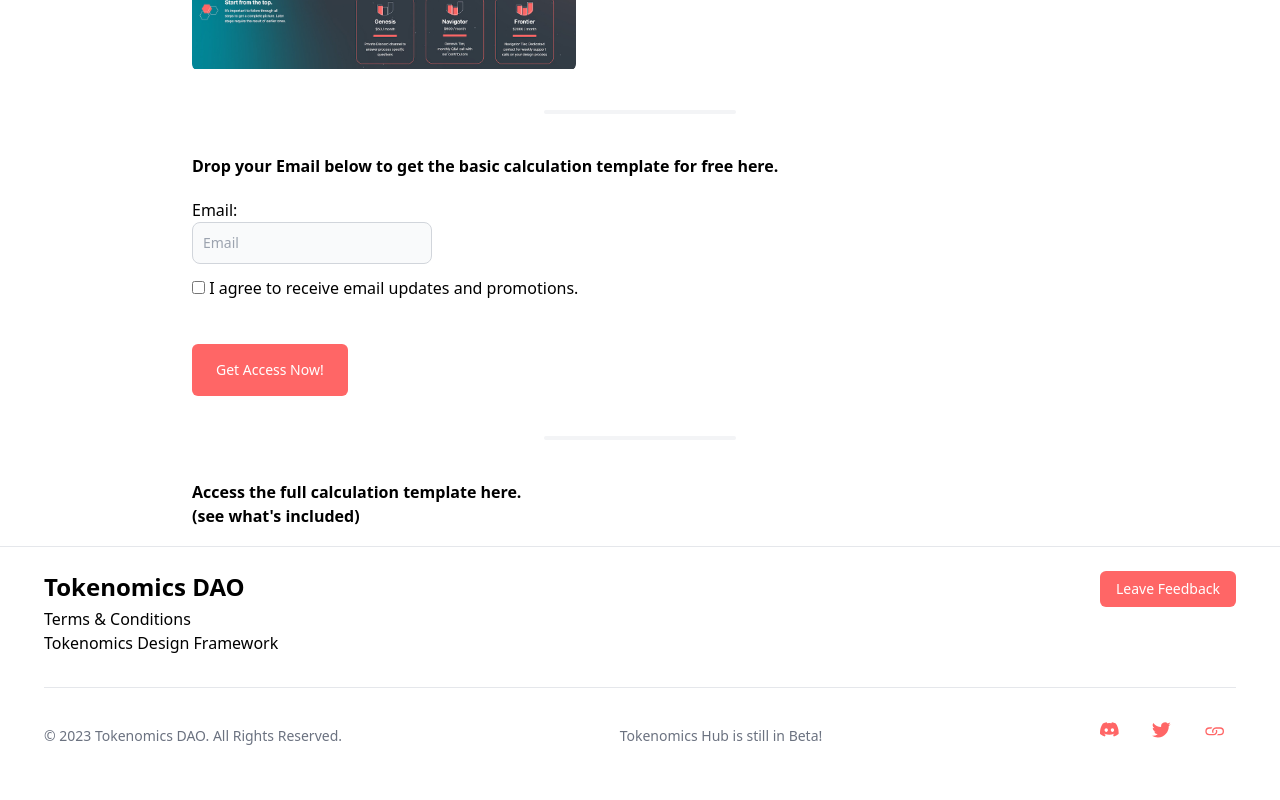
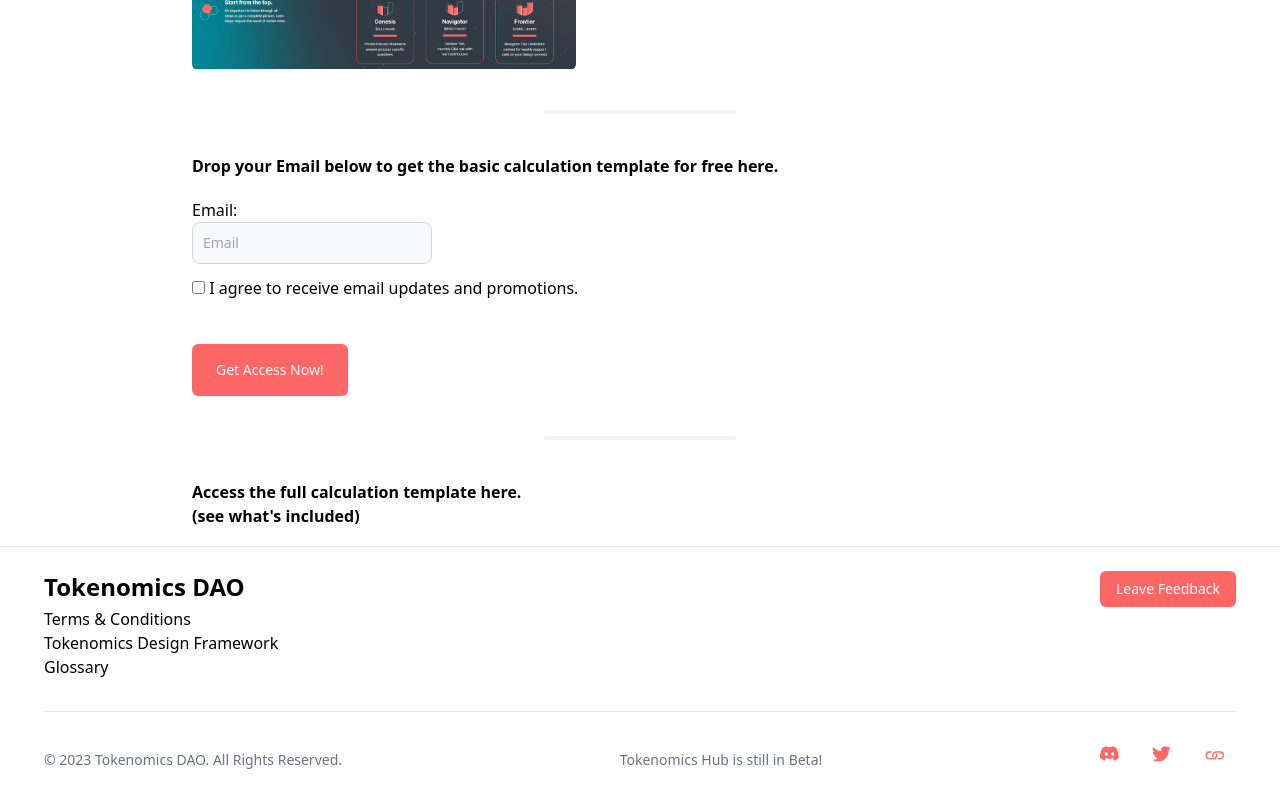
Before and after one commit to fstrauf/tokenomics-hub-investor, a Next.js app: page /thub in a window 1280 px wide. Shown: the part 442-1242 px from the top of the page. Before the commit the page ends 1218 px from the top, so only its background shows below. Built offline with nearby package versions, Linux system fonts and the light colour scheme; no server answers.

Commit message:
glossary links

```diff
--- a/components/footer.js
+++ b/components/footer.js
@@ -27,6 +27,9 @@ export default function Footer() {
             </Link>
             <Link href="/thub" className="hover:underline">
               Tokenomics Design Framework
+            </Link>
+            <Link href="/glossary" className="hover:underline">
+              Glossary
             </Link>
           </div>
           <hr className="my-6 border-gray-200 sm:mx-auto dark:border-gray-700 lg:my-8" />
--- a/pages/_app.js
+++ b/pages/_app.js
@@ -5,7 +5,7 @@ import Head from 'next/head'
 import { ClerkProvider, SignedIn, SignedOut, RedirectToSignIn } from '@clerk/nextjs';
 import { useRouter } from 'next/router';
 
-const publicPages = ["/", "/thub", "/terms", "/calculator", "/posts/[slug]", "/authors/[slug]", "/experts"];
+const publicPages = ["/", "/thub", "/terms", "/calculator", "/posts/[slug]", "/authors/[slug]", "/experts", "/glossary"];
 
 function MyApp({ Component, pageProps }) {
 
```
